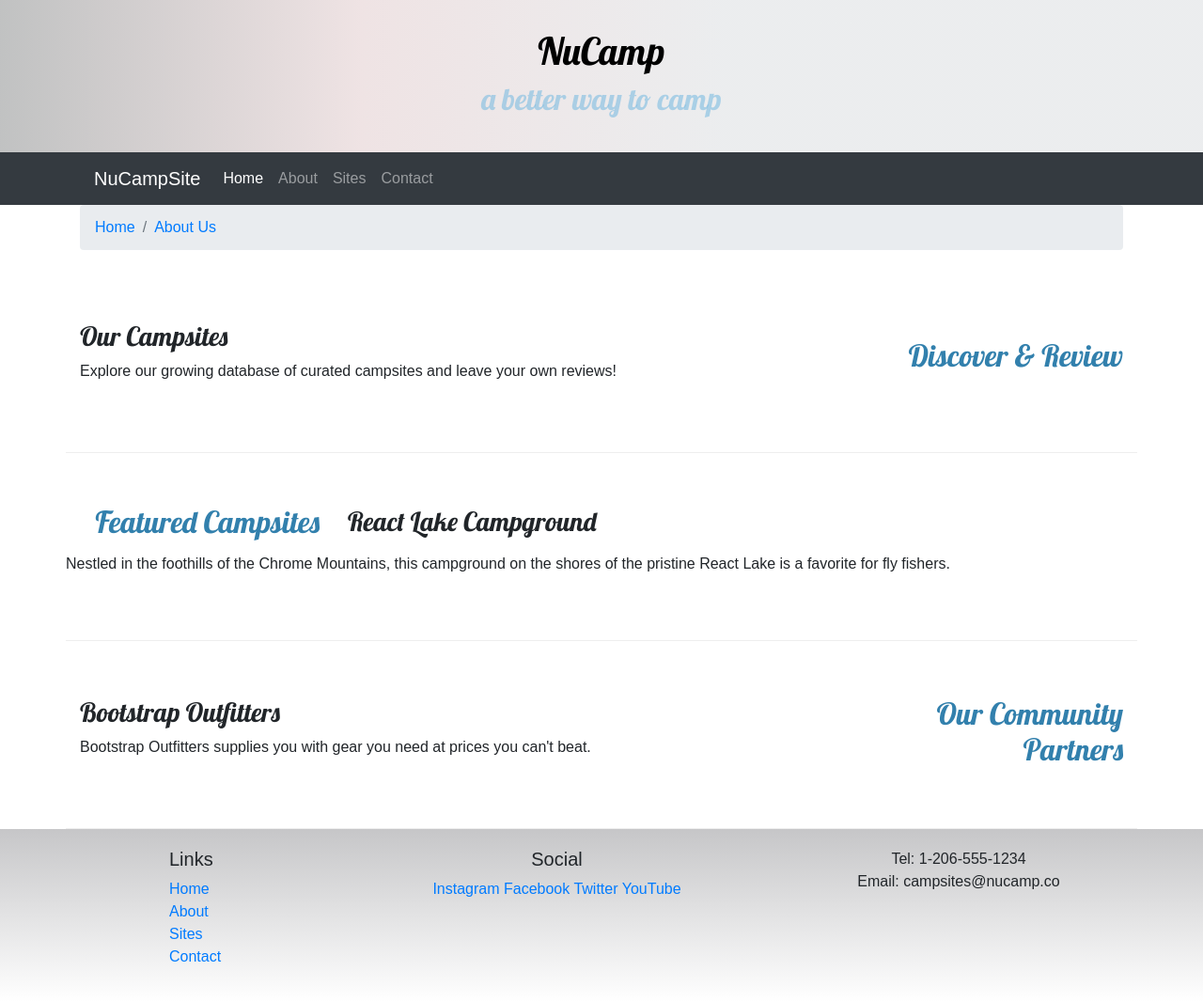
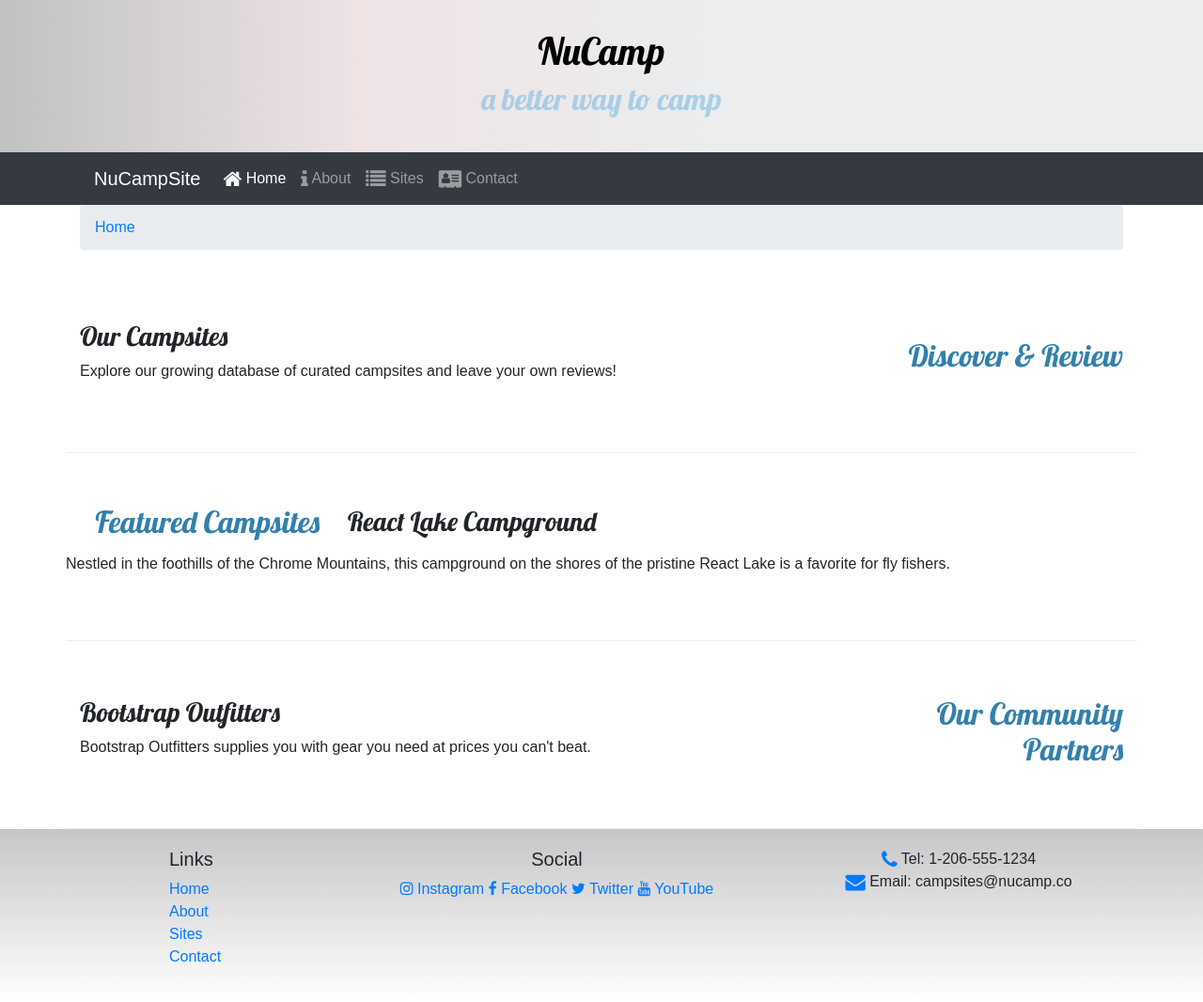
Before and after one commit to ShadFyt/nucamp, a website: page index.html in a window 1280 px wide. Shown: the whole page at 94% size. Drawn offline with nearby package versions, Linux system fonts and the light colour scheme.

Commit message:
icon fonts

```diff
--- a/index.html
+++ b/index.html
@@ -11,6 +11,10 @@
     <link
       rel="stylesheet"
       href="https://fonts.googleapis.com/css?family=Lobster|Open+Sans"
+    />
+    <link
+      rel="stylesheet"
+      href="node_modules/font-awesome/css/font-awesome.min.css"
     />
     <link rel="stylesheet" href="css/style.css" />
     <title>NuCamp: A Better way To Camp</title>
@@ -45,16 +49,24 @@
           <div class="collapse navbar-collapse" id="navbarNav">
             <ul class="navbar-nav">
               <li class="nav-item">
-                <a class="nav-link active" aria-current="page" href="#">Home</a>
+                <a class="nav-link active" aria-current="page" href="#"
+                  ><i class="fa fa-home fa-lg"></i> Home</a
+                >
               </li>
               <li class="nav-item">
-                <a class="nav-link" href="aboutus.html">About</a>
+                <a class="nav-link" href="aboutus.html"
+                  ><i class="fa fa-info fa-lg"></i> About</a
+                >
               </li>
               <li class="nav-item">
-                <a class="nav-link" href="#">Sites</a>
+                <a class="nav-link" href="#"
+                  ><i class="fa fa-list fa-lg"></i> Sites</a
+                >
               </li>
               <li class="nav-item">
-                <a class="nav-link" href="#">Contact</a>
+                <a class="nav-link" href="#"
+                  ><i class="fa fa-address-card fa-lg"></i> Contact</a
+                >
               </li>
             </ul>
           </div>
@@ -67,7 +79,6 @@
         <div class="col">
           <ol class="breadcrumb">
             <li class="breadcrumb-item active"><a href="#">Home</a></li>
-            <li class="breadcrumb-item"><a href="aboutus.html">About Us</a></li>
           </ol>
         </div>
       </div>
@@ -128,14 +139,24 @@
           </div>
           <div class="col-6 col-sm-5 text-center">
             <h5>Social</h5>
-            <a href="http://instagram.com/">Instagram</a>
-            <a href="http://facebook.com/">Facebook</a>
-            <a href="http://twitter.com/">Twitter</a>
-            <a href="http://youtube.com/">YouTube</a>
+            <a href="http://instagram.com/"
+              ><i class="fa fa-instagram"></i> Instagram</a
+            >
+            <a href="http://facebook.com/"
+              ><i class="fa fa-facebook"></i> Facebook</a
+            >
+            <a href="http://twitter.com/"
+              ><i class="fa fa-twitter"></i> Twitter</a
+            >
+            <a href="http://youtube.com/"
+              ><i class="fa fa-youtube"></i> YouTube</a
+            >
           </div>
           <div class="col-sm-4 text-center">
-            Tel: 1-206-555-1234<br />
-            Email: campsites@nucamp.co
+            <i class="fa fa-phone fa-lg text-primary"></i> Tel:
+            1-206-555-1234<br />
+            <i class="fa fa-envelope fa-lg text-primary"></i> Email:
+            campsites@nucamp.co
           </div>
         </div>
       </div>
--- a/package.json
+++ b/package.json
@@ -15,6 +15,7 @@
   },
   "dependencies": {
     "bootstrap": "^4.5.2",
+    "font-awesome": "^4.7.0",
     "jquery": "^3.5.1",
     "popper.js": "^1.16.1"
   }
```
Also changed, not shown: aboutus.html (+32 -10 lines), 1 other file.
